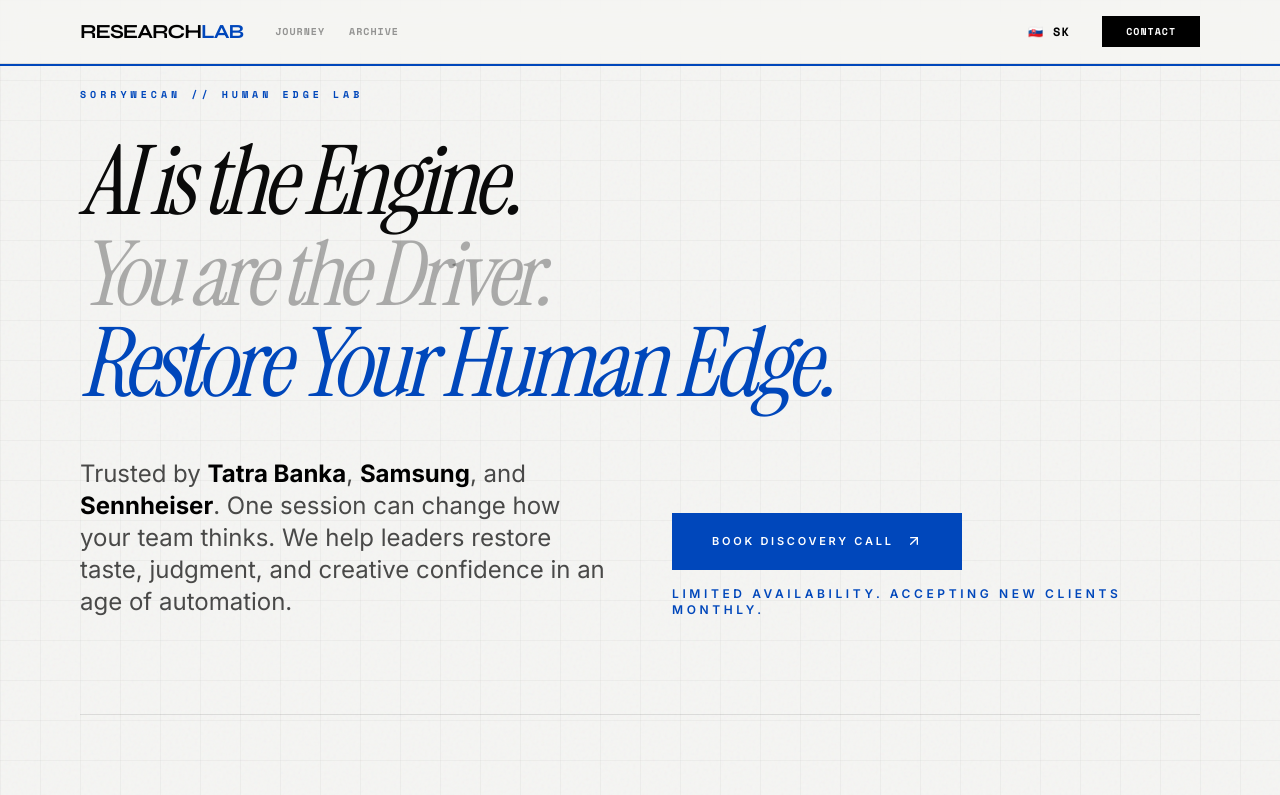
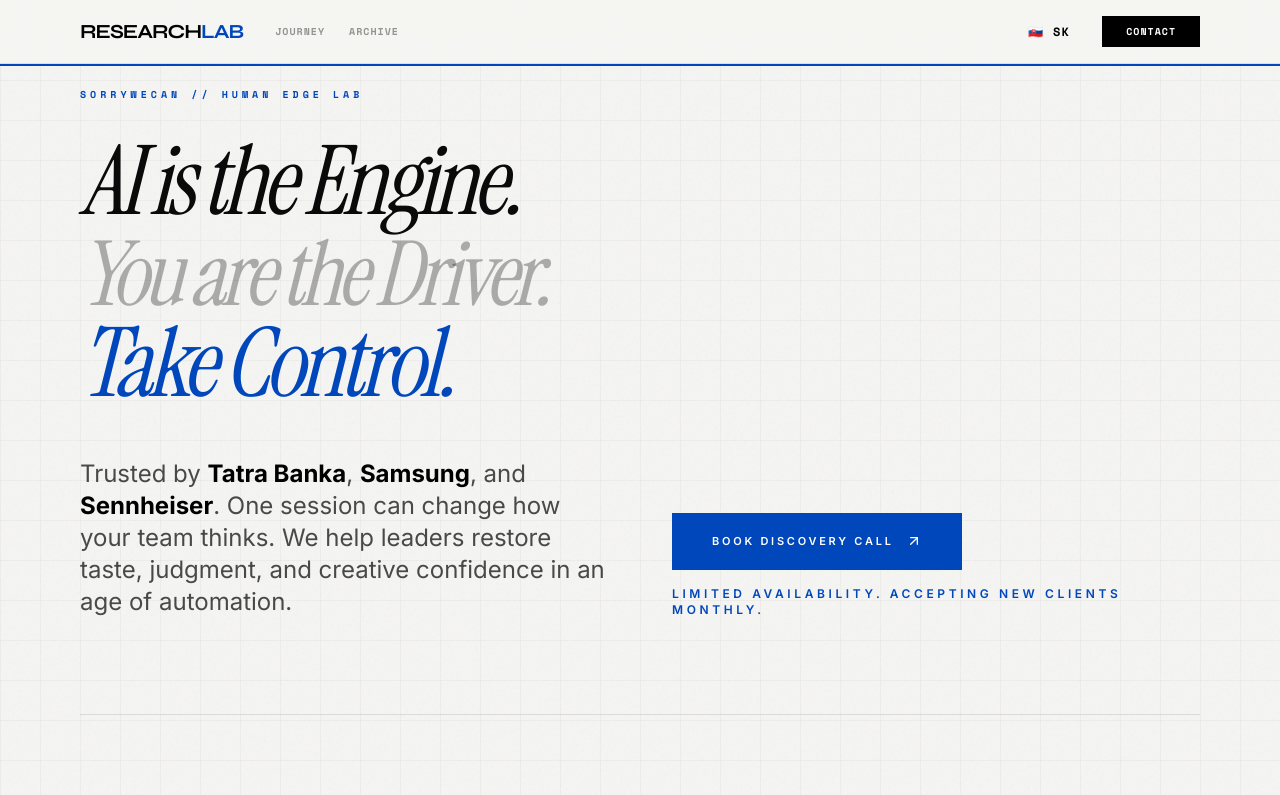
Before and after one commit to princeofwellness/researchlab, a Next.js app: page / in a window 1280 px wide. Shown: the top 795 px of the page. Built offline with nearby package versions, Linux system fonts and the light colour scheme.

Commit message:
Update hero tagline to 'Take Control'

```diff
--- a/src/app/page.tsx
+++ b/src/app/page.tsx
@@ -132,7 +132,7 @@ export default function SorrywecanResearchLab() {
                 title: {
                     line1: "AI is the Engine.",
                     line2: "You are the Driver.",
-                    line3: "Restore Your Human Edge."
+                    line3: "Take Control."
                 },
                 trustedBy: "Trusted by",
                 description: "One session can change how your team thinks. We help leaders restore taste, judgment, and creative confidence in an age of automation.",
@@ -333,7 +333,7 @@ export default function SorrywecanResearchLab() {
                 title: {
                     line1: "AI je Motor.",
                     line2: "Vy ste Vodič.",
-                    line3: "Obnovte Svoj Ľudský Náskok."
+                    line3: "Prevezmite Kontrolu."
                 },
                 trustedBy: "Dôverujú nám",
                 description: "Jedno sedenie môže zmeniť, ako váš tím myslí. Pomáhame lídrom obnoviť vkus, úsudok a kreatívnu sebadôveru vo veku automatizácie.",
```
